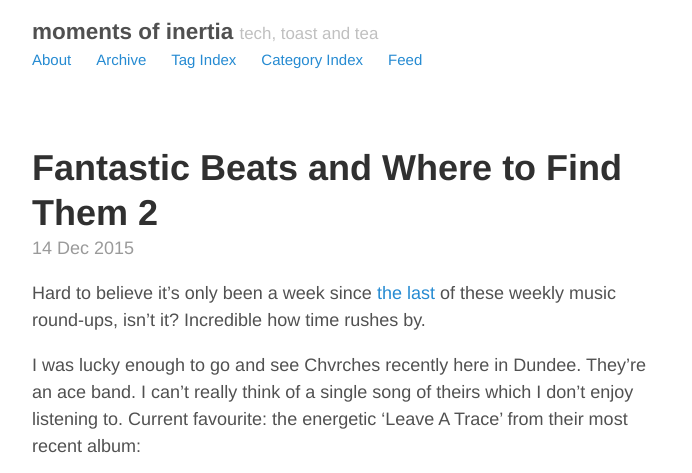
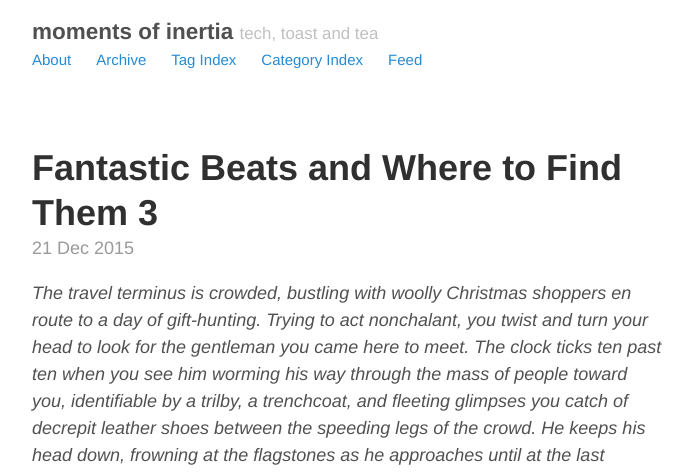
Before and after one commit to rachelnertia/rachelnertia.github.io, a Jekyll site: the page built from index.html, in a window 1280 px wide and 1400 px high. Shown: the top 473 px of the window, without its empty margins (293-985 px from the left). Built offline with Jekyll 4.4.1, drawn with Linux system fonts in a browser that asks for light colours; the list of posts is cut into pages by our own code; some of the changed text lies outside the part shown; grey boxes are pictures that could not be loaded.

Commit message:
In config file, set 'future' to false so that Jekyll won't build posts with dates in the future. Added new post, Fantastic Beats 3, for Monday.

```diff
--- a/_config.yml
+++ b/_config.yml
@@ -14,6 +14,7 @@ tagline:             tech, toast and tea
 url:                 http://rachelnertia.github.io
 paginate:            5
 baseurl:             ""
+future:              false
 
 # Assets
 #
--- /dev/null
+++ b/_posts/2015-12-21-fantastic-beats-03.md
@@ -0,0 +1,45 @@
+---
+layout: post
+title: Fantastic Beats and Where to Find Them 3
+categories: [music]
+tags: [C418, Lifeformed, Jess Glynne, hxle, Soltero]
+comments: true
+---
+
+*The travel terminus is crowded, bustling with woolly Christmas shoppers en route to a day of gift-hunting. Trying to act nonchalant, you twist and turn your head to look for the gentleman you came here to meet. The clock ticks ten past ten when you see him worming his way through the mass of people toward you, identifiable by a trilby, a trenchcoat, and fleeting glimpses you catch of decrepit leather shoes between the speeding legs of the crowd. He keeps his head down, frowning at the flagstones as he approaches until at the last moment he looks up to meet your eyes. Then, reaching into his coat, he hands you a large crinkled envelope. You transfer it rapidly into the depths of your own jacket. He gives you the slightest nod before he steps past you, around the corner, and out of sight.*
+
+*You depart the terminus to work your way home down busy thoroughfares and icy alleys, putting into practice all the techniques you learned to lose your tail on the city streets. Later, safe between the peeling walls of your office room, you prise open the brown envelope and slide its contents out onto the dark, shiny surface of your desk. It's fresh intel. Music you might have missed.*
+
+## Hi
+
+I've been listening to the [new C418 album, '148'](https://c418.bandcamp.com/album/148). C418, a.k.a. 'the *Minecraft* music guy', hasn't put anything fresh out for years, but I've kept coming back to his music since I first heard any of it, back when *Minecraft* was a new thing. It's a mix of stuff -- collaborations and remixes included -- which I haven't listened to enough yet to pick out favourites or defining pieces. I like it all so far.
+
+<iframe style="border: 0; width: 100%; height: 42px;" src="https://bandcamp.com/EmbeddedPlayer/album=3685458712/size=small/bgcol=ffffff/linkcol=0687f5/track=2859804005/transparent=true/" seamless><a href="http://c418.bandcamp.com/album/148">148 by C418 and Baiyon</a></iframe>
+
+> 148 is a highly energetic and loud mouthed release full of house and drum&bass tunes. There's a house ballad, there's collaboration with cool artists and there's also some surprises, like Minecraft remixes I haven't shown anywhere else but at live shows.
+
+While we're in the land of videogame-related electronic music, there's this piece that plays during the outro of every episode of [Double Fine Adventure](https://www.youtube.com/watch?v=AdXvZgIV1Q0&list=PLIhLvue17Sd7F6pU2ByRRb0igiI-WKk3D&ab_channel=DoubleFineProd), which I recently binge-watched for some reason. It's by [*Dustforce*](http://dustforce.com/) OST composer Lifeformed and it's nice and I still like it even though it's now permanently associated in my head with exposure to near-lethal quantities of Tim Schafer.
+
+<iframe style="border: 0; width: 100%; height: 42px;" src="https://bandcamp.com/EmbeddedPlayer/album=1653268435/size=small/bgcol=ffffff/linkcol=0687f5/track=707958162/transparent=true/" seamless><a href="http://lifeformed.bandcamp.com/album/immerse">Immerse by Lifeformed</a></iframe>
+
+Jess Glynne's 'Hold My Hand' is catchy, assembled from familiar bits and pieces. Her voice is, *gosh*, though. BOOM. Yup.
+
+<iframe width="100%" height="315" src="https://www.youtube.com/embed/cLyUcAUMmMY" frameborder="0" allowfullscreen></iframe>
+
+I don't know what this next thing is. All I know is that I love doggos and I hope you do too.
+
+<iframe width="100%" height="166" scrolling="no" frameborder="no" src="https://w.soundcloud.com/player/?url=https%3A//api.soundcloud.com/tracks/210662855&amp;color=ff5500&amp;auto_play=false&amp;hide_related=false&amp;show_comments=true&amp;show_user=true&amp;show_reposts=false"></iframe>
+
+## Wrapping Up
+
+The Christmas songs has descended upon us like ten feet of snow. They're soft things, either saccharine or strangely sad, and the best ones are the ones you don't resent hearing outside of December. My favourite Christmas song is 'Songs of the Season' by Soltero, which unfortunately nobody ever plays.
+
+What's yours?
+
+<iframe style="border: 0; width: 100%; height: 42px;" src="https://bandcamp.com/EmbeddedPlayer/album=3627758041/size=small/bgcol=ffffff/linkcol=0687f5/track=2462380269/transparent=true/" seamless><a href="http://soltero.bandcamp.com/album/hell-train">Hell Train by Soltero</a></iframe>
+
+> Maybe you'll get what you wanted this year.
+
+Enjoy the week, folks. Get in on some of that mulled wine action.
+
+XO
```
